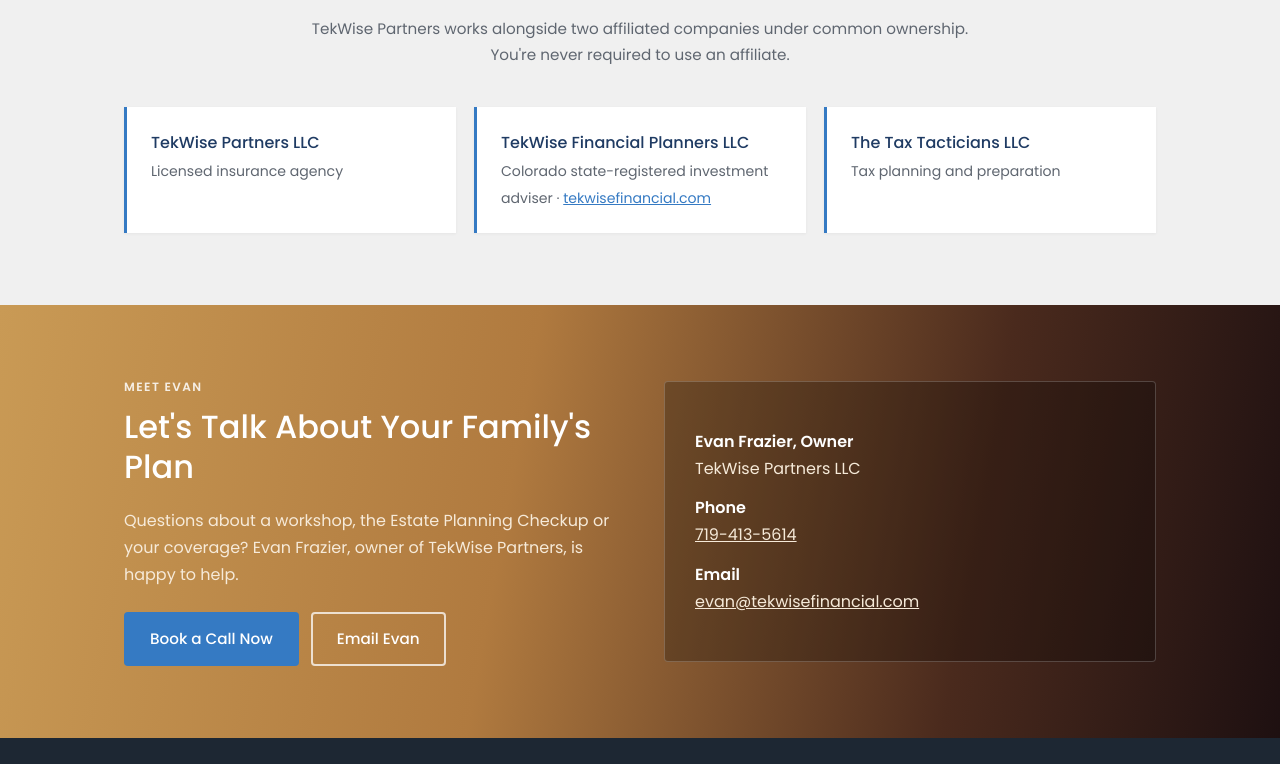
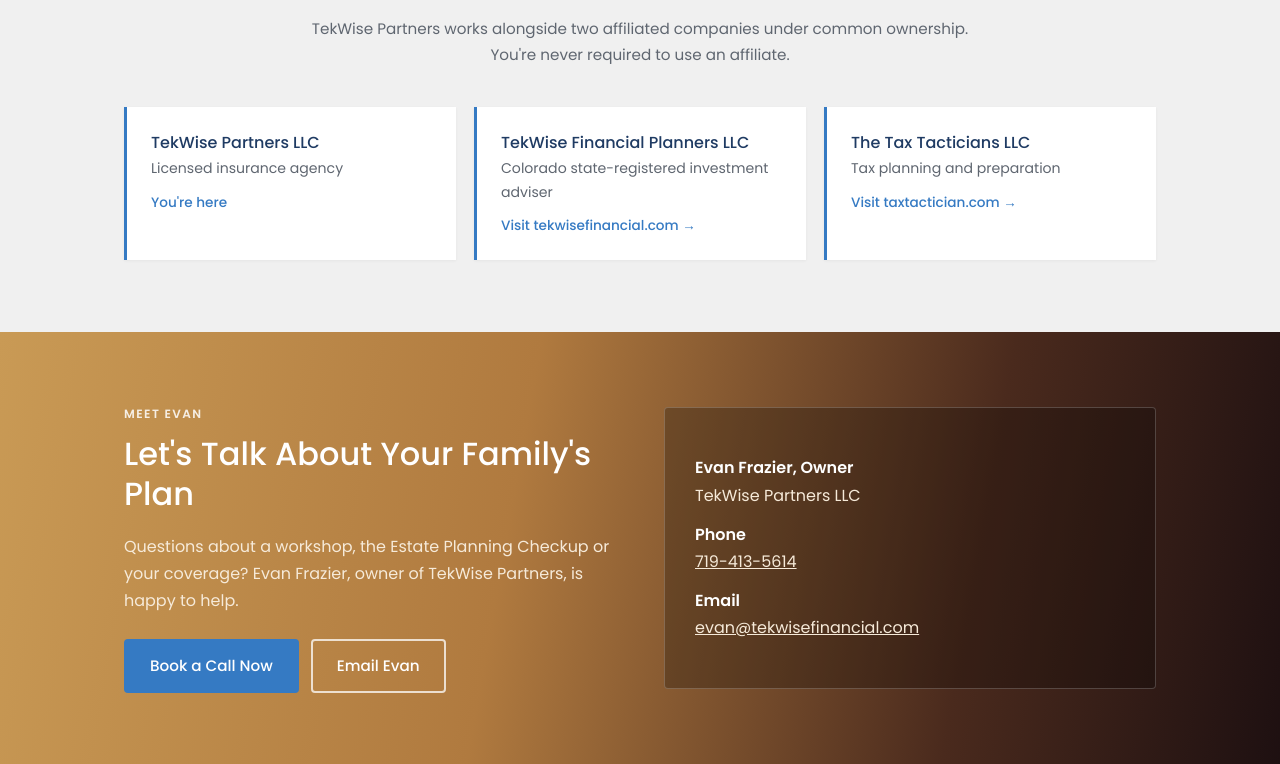
Before and after one commit to Taxtactician/tekwise-partners-site, a plain HTML site: page index.html in a window 1280 px wide. Shown: the part 1765-2529 px from the top of the page. Drawn offline with Linux system fonts and the light colour scheme.

Commit message:
Link affiliate blocks to each company's website
Co-Authored-By: Claude Opus 5.5 <noreply@anthropic.com>
Claude-Session: https://claude.ai/code/session_01Hw3ej3M8V5wWCoWm6p8HAt

```diff
--- a/css/style.css
+++ b/css/style.css
@@ -146,7 +146,10 @@ section { padding: 72px 0; }
 .affiliates { display: grid; gap: 18px; grid-template-columns: repeat(auto-fit, minmax(240px, 1fr)); }
 .affiliate { padding: 22px 24px; background: #fff; border-left: 3px solid var(--blue); box-shadow: 0 1px 3px rgba(0,0,0,.05); }
 .affiliate strong { display: block; font-weight: 500; color: var(--heading); }
-.affiliate span { color: var(--muted); font-size: .88rem; }
+.affiliate span { color: var(--muted); font-size: .88rem; display: block; }
+a.affiliate { text-decoration: none; color: inherit; transition: box-shadow .2s, transform .2s; }
+a.affiliate:hover { box-shadow: 0 8px 22px rgba(0,55,99,.12); transform: translateY(-2px); }
+.affiliate em { display: block; margin-top: 10px; font-style: normal; font-size: .85rem; font-weight: 500; color: var(--blue); }
 
 /* Footer */
 .site-footer { background: #1d2733; color: #b9c1cb; padding: 52px 0 30px; font-size: .88rem; }
--- a/index.html
+++ b/index.html
@@ -97,9 +97,9 @@
           <p>TekWise Partners works alongside two affiliated companies under common ownership. You're never required to use an affiliate.</p>
         </div>
         <div class="affiliates">
-          <div class="affiliate"><strong>TekWise Partners LLC</strong><span>Licensed insurance agency</span></div>
-          <div class="affiliate"><strong>TekWise Financial Planners LLC</strong><span>Colorado state-registered investment adviser &middot; <a href="https://tekwisefinancial.com">tekwisefinancial.com</a></span></div>
-          <div class="affiliate"><strong>The Tax Tacticians LLC</strong><span>Tax planning and preparation</span></div>
+          <a class="affiliate" href="index.html"><strong>TekWise Partners LLC</strong><span>Licensed insurance agency</span><em>You're here</em></a>
+          <a class="affiliate" href="https://tekwisefinancial.com" target="_blank" rel="noopener"><strong>TekWise Financial Planners LLC</strong><span>Colorado state-registered investment adviser</span><em>Visit tekwisefinancial.com &rarr;</em></a>
+          <a class="affiliate" href="https://taxtactician.com" target="_blank" rel="noopener"><strong>The Tax Tacticians LLC</strong><span>Tax planning and preparation</span><em>Visit taxtactician.com &rarr;</em></a>
         </div>
       </div>
     </section>
```
